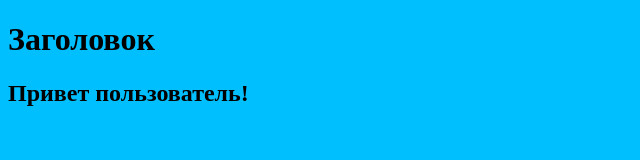
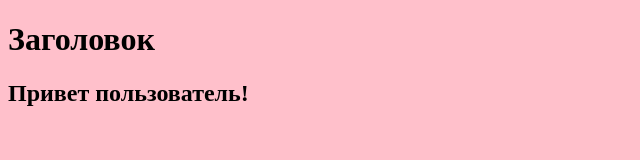
Before and after one commit to AlexeySoroka1/github-test, a plain HTML site: page index.html in a window 1280 px wide. Shown: the whole page, without its empty margins (0-640 px from the left). Drawn offline with Linux system fonts and the light colour scheme.

Commit message:
Change background to pink

```diff
--- a/style.css
+++ b/style.css
@@ -1,3 +1,3 @@
 body {
-    background-color: deepskyblue;
+    background-color: pink;
 }
```
